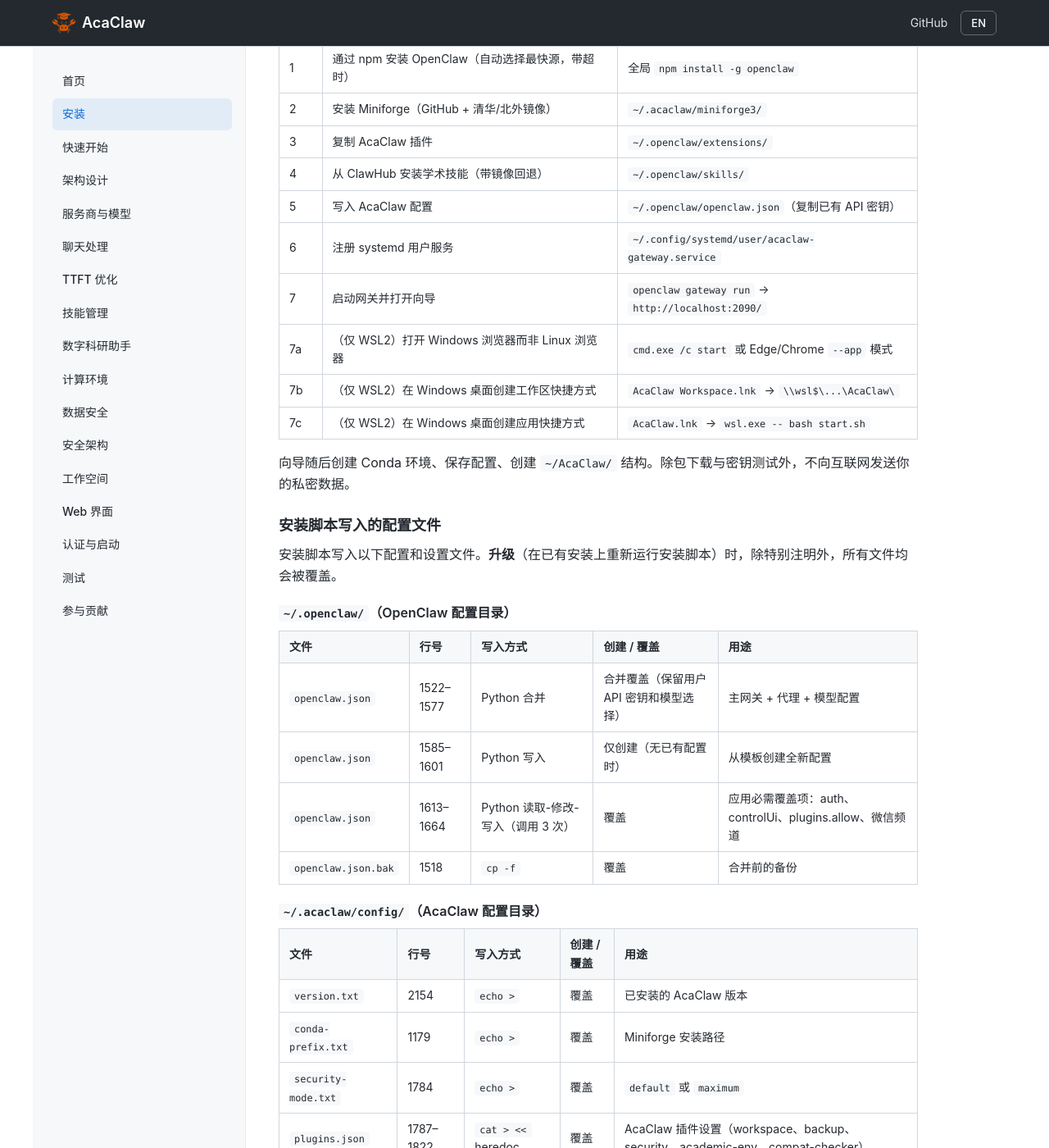
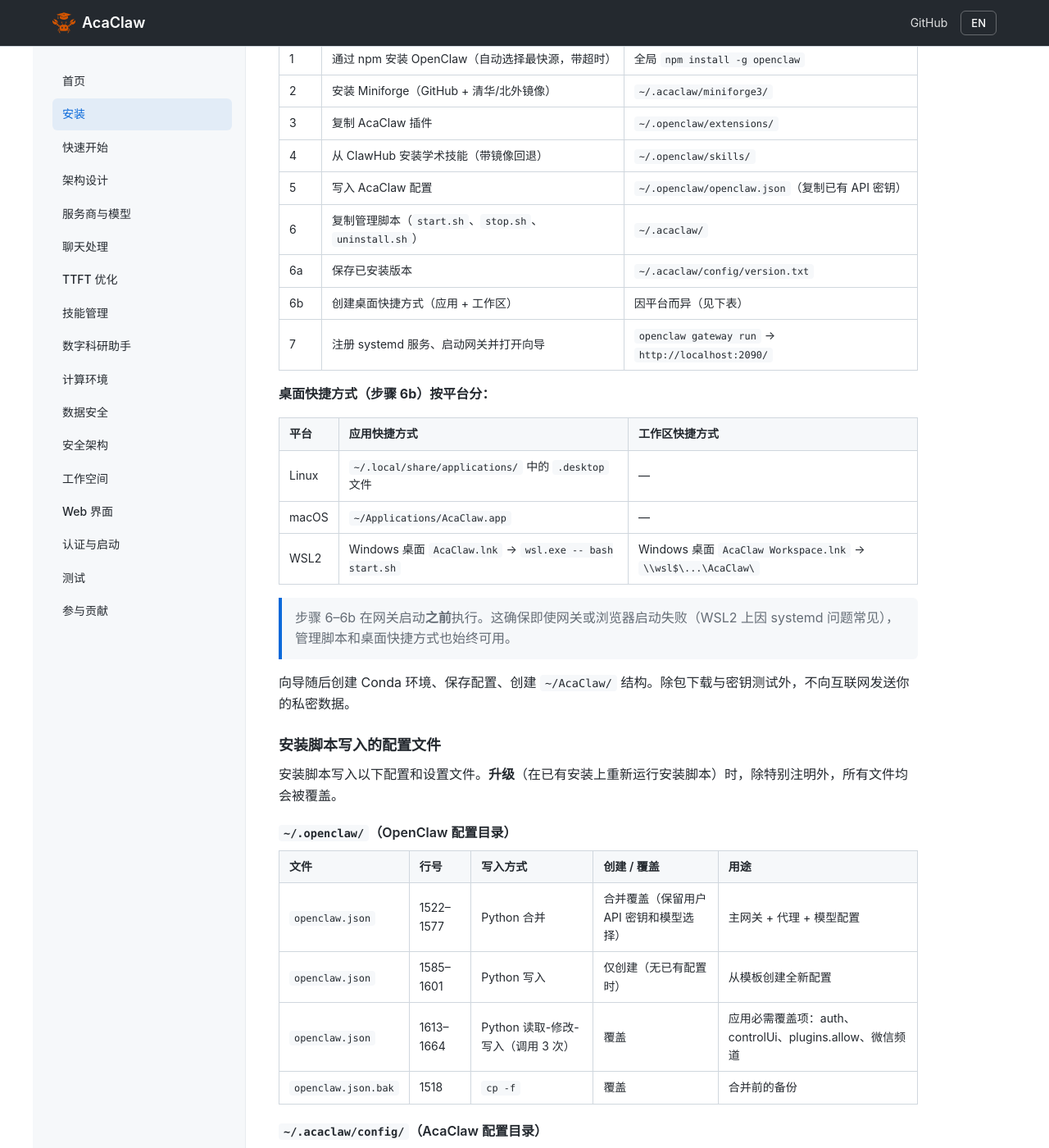
Before and after one commit to AcaClaw/acaclaw, a Jekyll site: the page built from docs/zh-CN/install.md, in a window 1280 px wide and 1400 px high, scrolled down 7407 px. Shown: the whole window at 82% size. Built offline with Jekyll 4.4.1, drawn with Linux system fonts in a browser that asks for light colours; some of the changed text lies outside the part shown.

Commit message:
fix(wsl2): move script copy + desktop shortcut before gateway start
On WSL2 the install script could exit (set -e) during the gateway
start or browser launch section, which ran BEFORE the management
scripts and desktop shortcuts were created. This left WSL2 installs
without start.sh/stop.sh/uninstall.sh in ~/.acaclaw, no app shortcut
on the Windows Desktop, and no browser window.

Changes:
- Move script copy (start/stop/uninstall.sh), conda env YAML copy,
  version.txt save, and desktop shortcut install to BEFORE the
  gateway/browser launch section
- Remove duplicate inline WSL2 workspace shortcut (install-desktop.sh
  already creates both app + workspace shortcuts)
- Guard _apply_config_overrides calls in the gateway section with
  || true so a config rewrite failure doesn't abort the install
- Clear stale browser-app cache on upgrade to prevent Service Worker
  from serving old UI

```diff
--- a/docs/zh-CN/install.md
+++ b/docs/zh-CN/install.md
@@ -297,11 +297,20 @@
 | 3 | 复制 AcaClaw 插件 | `~/.openclaw/extensions/` |
 | 4 | 从 ClawHub 安装学术技能（带镜像回退） | `~/.openclaw/skills/` |
 | 5 | 写入 AcaClaw 配置 | `~/.openclaw/openclaw.json`（复制已有 API 密钥） |
-| 6 | 注册 systemd 用户服务 | `~/.config/systemd/user/acaclaw-gateway.service` |
-| 7 | 启动网关并打开向导 | `openclaw gateway run` → `http://localhost:2090/` |
-| 7a | （仅 WSL2）打开 Windows 浏览器而非 Linux 浏览器 | `cmd.exe /c start` 或 Edge/Chrome `--app` 模式 |
-| 7b | （仅 WSL2）在 Windows 桌面创建工作区快捷方式 | `AcaClaw Workspace.lnk` → `\\wsl$\...\AcaClaw\` |
-| 7c | （仅 WSL2）在 Windows 桌面创建应用快捷方式 | `AcaClaw.lnk` → `wsl.exe -- bash start.sh` |
+| 6 | 复制管理脚本（`start.sh`、`stop.sh`、`uninstall.sh`） | `~/.acaclaw/` |
+| 6a | 保存已安装版本 | `~/.acaclaw/config/version.txt` |
+| 6b | 创建桌面快捷方式（应用 + 工作区） | 因平台而异（见下表） |
+| 7 | 注册 systemd 服务、启动网关并打开向导 | `openclaw gateway run` → `http://localhost:2090/` |
+
+**桌面快捷方式（步骤 6b）按平台分：**
+
+| 平台 | 应用快捷方式 | 工作区快捷方式 |
+|---|---|---|
+| Linux | `~/.local/share/applications/` 中的 `.desktop` 文件 | — |
+| macOS | `~/Applications/AcaClaw.app` | — |
+| WSL2 | Windows 桌面 `AcaClaw.lnk` → `wsl.exe -- bash start.sh` | Windows 桌面 `AcaClaw Workspace.lnk` → `\\wsl$\...\AcaClaw\` |
+
+> 步骤 6–6b 在网关启动**之前**执行。这确保即使网关或浏览器启动失败（WSL2 上因 systemd 问题常见），管理脚本和桌面快捷方式也始终可用。
 
 向导随后创建 Conda 环境、保存配置、创建 `~/AcaClaw/` 结构。除包下载与密钥测试外，不向互联网发送你的私密数据。
 
@@ -322,11 +331,11 @@
 
 | 文件 | 行号 | 写入方式 | 创建 / 覆盖 | 用途 |
 |---|---|---|---|---|
-| `version.txt` | 2154 | `echo >` | 覆盖 | 已安装的 AcaClaw 版本 |
+| `version.txt` | 1883 | `echo >` | 覆盖 | 已安装的 AcaClaw 版本 |
 | `conda-prefix.txt` | 1179 | `echo >` | 覆盖 | Miniforge 安装路径 |
-| `security-mode.txt` | 1784 | `echo >` | 覆盖 | `default` 或 `maximum` |
-| `plugins.json` | 1787–1822 | `cat > <<` heredoc | 覆盖 | AcaClaw 插件设置（workspace、backup、security、academic-env、compat-checker） |
-| `setup-pending.json` | 1954 / 1966 | `cat > <<` heredoc | 覆盖 | 向导状态；升级时 `setupComplete: true`，全新安装时 `false` |
+| `security-mode.txt` | 1759 | 条件写入 | **升级时保留** | `default` 或 `maximum`；升级时读取已有值，全新安装时写入选择的模式 |
+| `plugins.json` | 1767–1823 | 合并 / 创建 | **升级时合并** | AcaClaw 插件设置；升级时保留用户自定义并与新默认值合并 |
+| `setup-pending.json` | 2009 / 2021 | `cat > <<` heredoc | 覆盖 | 向导状态；升级时 `setupComplete: true`，全新安装时 `false` |
 
 #### `~/AcaClaw/.acaclaw/`（工作区元数据）
 
```
Also changed, not shown: docs/en/install.md (+21 -12 lines), 1 other file.
